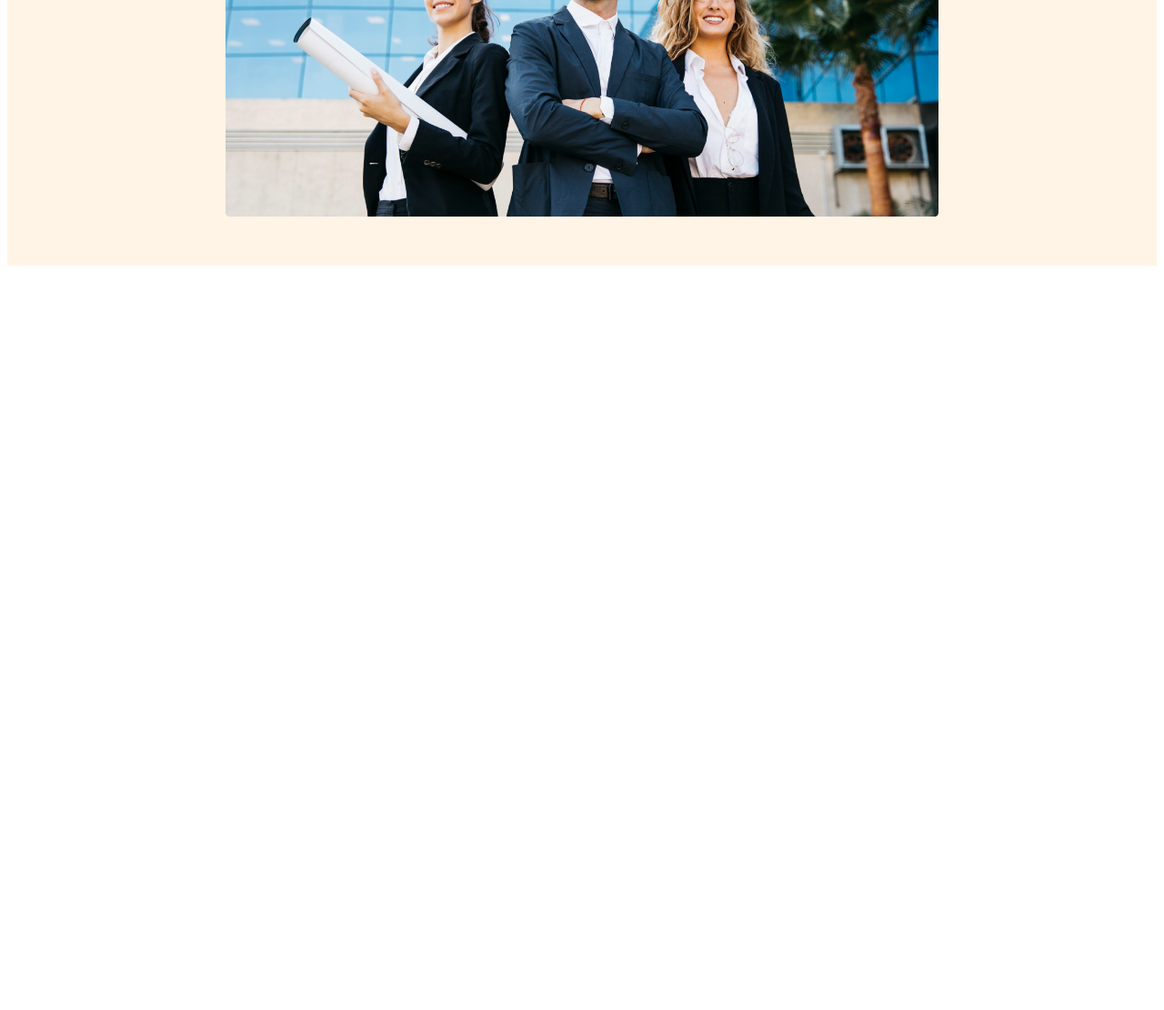
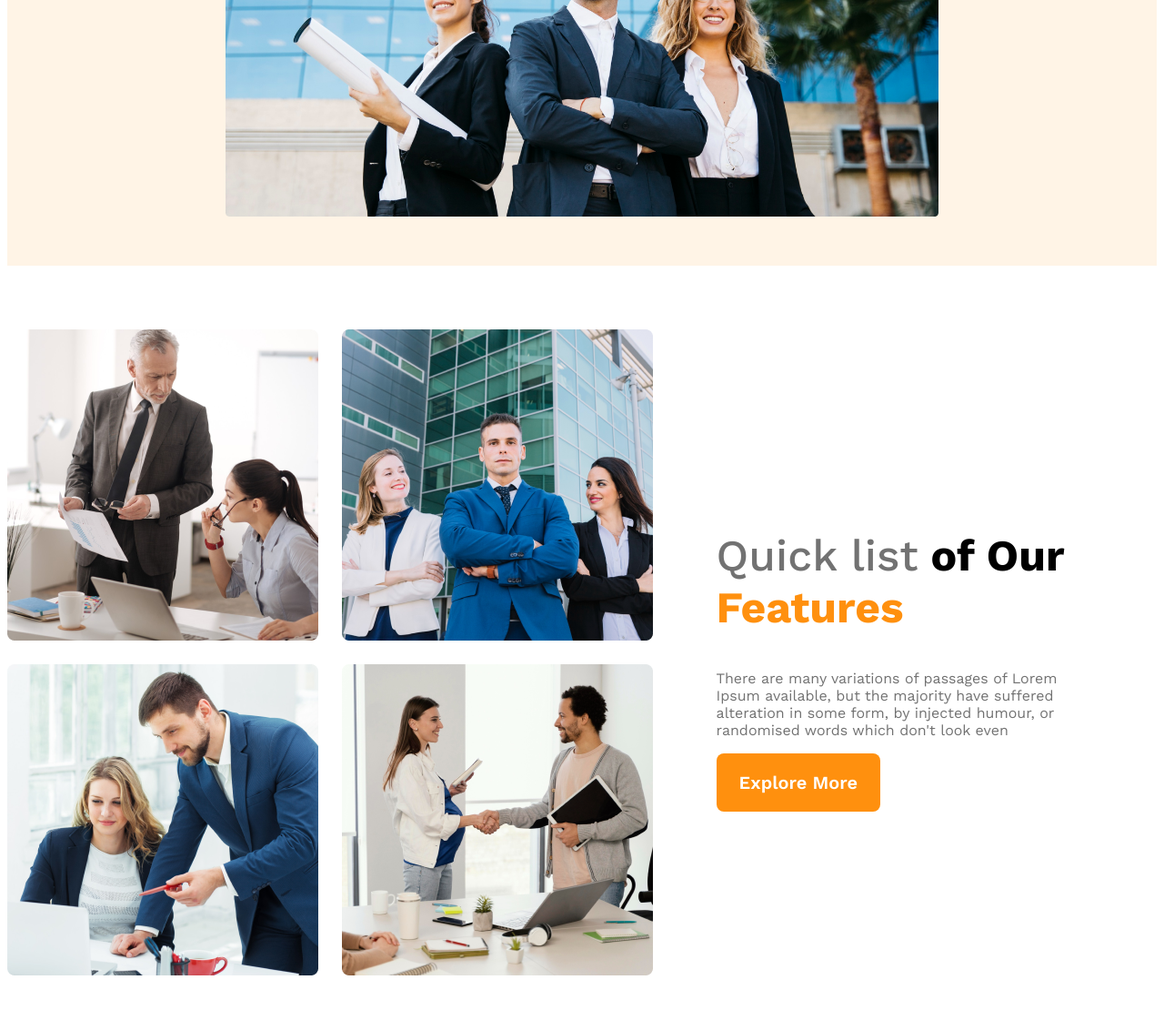
Before and after one commit to borson111/g3-architect-website, a plain HTML site: page index.html in a window 1280 px wide. Shown: the part 719-1829 px from the top of the page at 91% size. Before the commit the page ends 1019 px from the top, so only its background shows below. Drawn offline with nearby package versions, Linux system fonts and the light colour scheme.

Commit message:
finished teams section responsive

```diff
--- a/index.html
+++ b/index.html
@@ -9,6 +9,7 @@
 </head>
 
 <body>
+    <!-- header start -->
     <header>
         <nav>
             <h3 class="nav-title">G3 Architects</h3>
@@ -22,15 +23,28 @@
         <div class="banner">
             <div class="banner-content">
                 <h1 class="banner-title">Brand New Group of Architects</h1>
-                <p class="banner-description">There are many variations of passages of Lorem Ipsum available, but the majority have suffered alteration in some form, by injected humour, or randomised words which don't look even</p>
+                <p class="text-gray">There are many variations of passages of Lorem Ipsum available, but the majority have suffered alteration in some form, by injected humour, or randomised words which don't look even</p>
                 <button class="btn-primary">Explore More</button>
             </div>
             <img src="images/banner.png" alt="">
         </div>
     </header>
-
+    <!-- header end -->
     <main>
-
+        <!-- features sections start -->
+        <section class="teams-container">
+            <div class="teams-images">
+                <img src="images/team1.png" alt="">
+                <img src="images/team2.png" alt="">
+                <img src="images/team3.png" alt="">
+                <img src="images/team4.png" alt="">
+            </div>
+            <div class="teams-content">
+                <h1 class="teams-title"><span class="quick-list">Quick list</span> <span class="of-our">of Our</span> <span class="features">Features</span></h1>
+                <p class="text-gray">There are many variations of passages of Lorem Ipsum available, but the majority have suffered alteration in some form, by injected humour, or randomised words which don't look even</p>
+                <button class="btn-primary">Explore More</button>
+            </div>
+        </section>
     </main>
 
     <footer>
--- a/styles/architect.css
+++ b/styles/architect.css
@@ -1,4 +1,7 @@
 /* work sans fonts from google */
+
+
+/* shared styles */
 
 
 @import url('https://fonts.googleapis.com/css2?family=Open+Sans:ital,wght@0,800;1,800&family=Work+Sans:wght@400;500;600;700&display=swap');
@@ -8,6 +11,28 @@
     font-family: 'Open Sans', sans-serif;
     font-family: 'Work Sans', sans-serif;
 }
+
+
+.btn-primary {
+    border-radius: 8px;
+    background: #FF900E;
+    padding: 20px 25px;
+    color: #FFF;
+    font-size: 1.25rem;
+    font-weight: 600;
+    border: 0;
+    cursor: pointer;
+}
+
+
+.text-gray{
+    color: var(--dark-03, #727272);
+}
+
+
+
+
+
 
 /* header styles */
 
@@ -44,16 +69,7 @@ nav li a {
 }
 
 
-.btn-primary {
-    border-radius: 8px;
-    background: #FF900E;
-    padding: 20px 25px;
-    color: #FFF;
-    font-size: 1.25rem;
-    font-weight: 600;
-    border: 0;
-    cursor: pointer;
-}
+
 
 
 
@@ -72,14 +88,61 @@ nav li a {
 
 }
 
-.banner-description {
-    color: var(--dark-03, #727272);
-}
+
 
 .banner img {
     margin-top: 20px;
     width: 100%;
 }
+
+
+
+
+
+
+/* main styles */
+
+
+main{
+    max-width: 1440px;
+    margin: 70px auto;
+}
+
+
+/* teams styles */
+
+
+.teams-container{
+    display: flex;
+    align-items: center;
+}
+
+.teams-images{
+    display: grid;
+    grid-template-columns: repeat(2, 1fr);
+    gap: 1.6rem;
+}
+
+
+.teams-content{
+    padding-left: 70px;
+    padding-right: 70px;
+}
+
+.teams-title{
+    font-size: 3rem;
+}
+
+.teams-title .quick-list{
+    color: var(--dark-03, #727272);
+    font-weight: 500;
+}
+
+.teams-title .features{
+    color: #FF900E;
+    font-weight: 700;
+}
+
 
 
 
@@ -91,8 +154,17 @@ nav li a {
     header{
         padding: 20px;
     }
-    nav{
+    nav,
+    .teams-container
+    {
         flex-direction: column;
+    }
+    .teams-images{
+        grid-template-columns: 1fr;
+    }
+    .teams-content{
+        padding-left: 20px;
+        padding-right: 20px;
     }
 }
 
@@ -100,7 +172,9 @@ nav li a {
 /* tablet or medium devices */
 
 @media screen and (min-width:576px) and (max-width:960px) {
-    nav {
+    nav,
+    .teams-container
+    {
         flex-direction: column;
     }
 }
```
